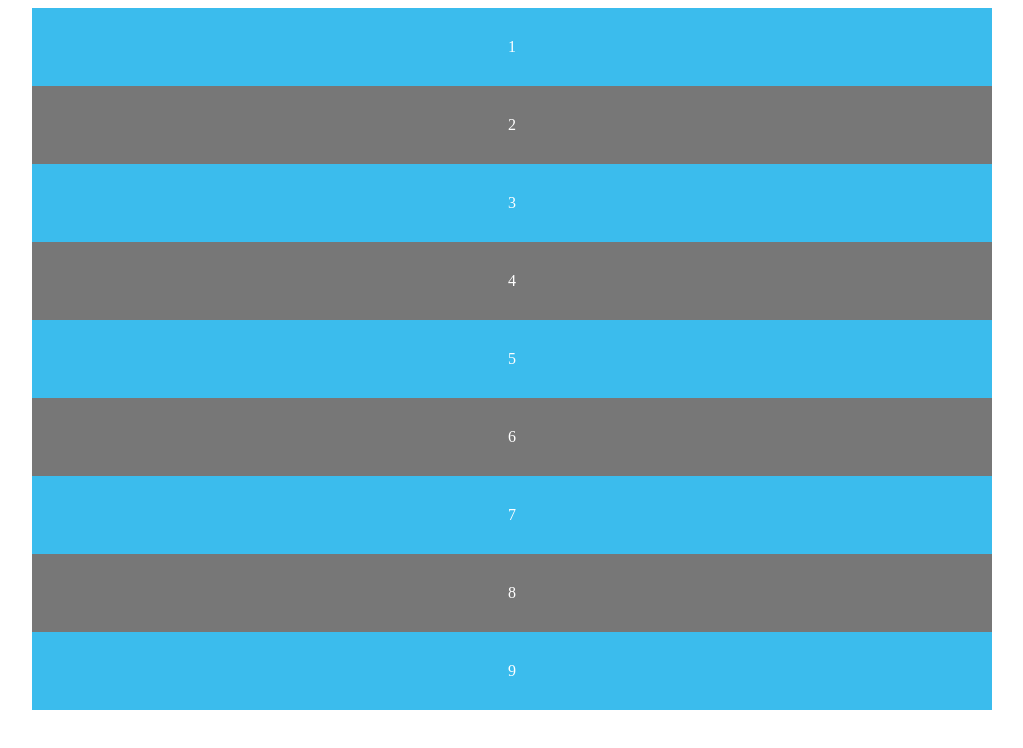
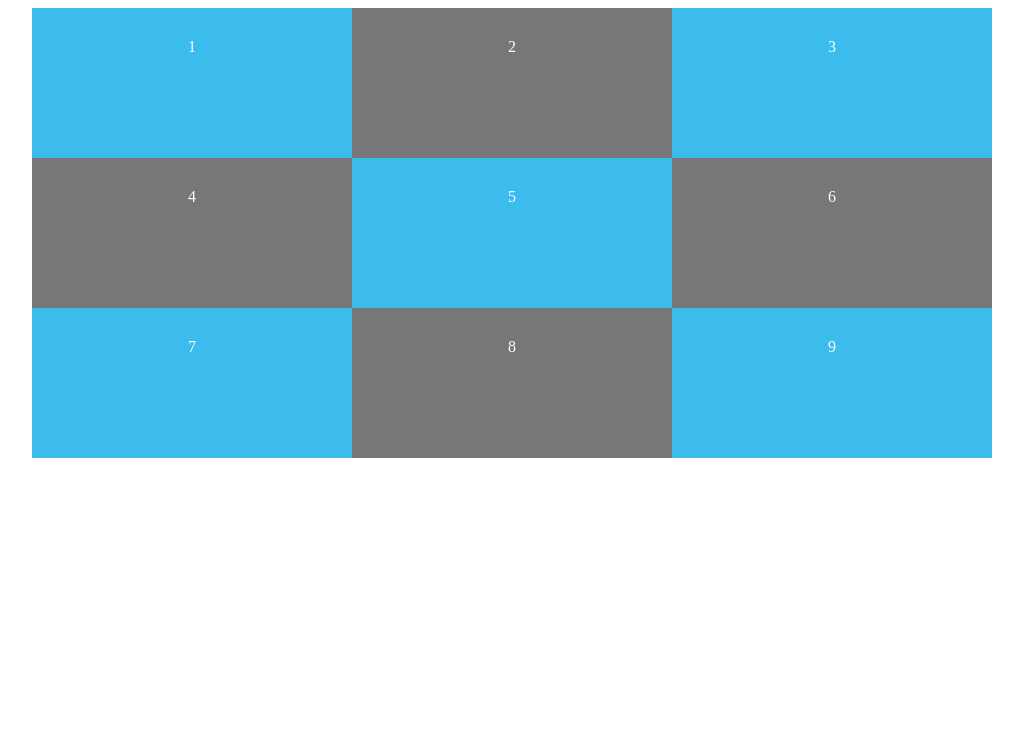
Before and after one commit to JuliaLojek/css-grid-net-ninja, a plain HTML site: page index.html in a window 1280 px wide. Shown: the whole page, without its empty margins (128-1151 px from the left). Drawn offline with Linux system fonts and the light colour scheme.

Commit message:
index.html edited, columns and rows exercises

```diff
--- a/index.html
+++ b/index.html
@@ -11,6 +11,13 @@
             text-align: center;
         }
         #content{
+            display: grid;
+            /* grid-template-columns: 30% 20% 50%; */
+            /* grid-template-columns: 1fr 1fr 1fr; */
+            grid-template-columns: repeat(3, 1fr);
+            /* grid-template-rows: 200px 100px 300px 200px; */
+            grid-template-rows: repeat(3, 150px);
+            /* grid-auto-rows: minmax(200px, auto); */
             max-width: 960px;
             margin: 0 auto;
         }
```
